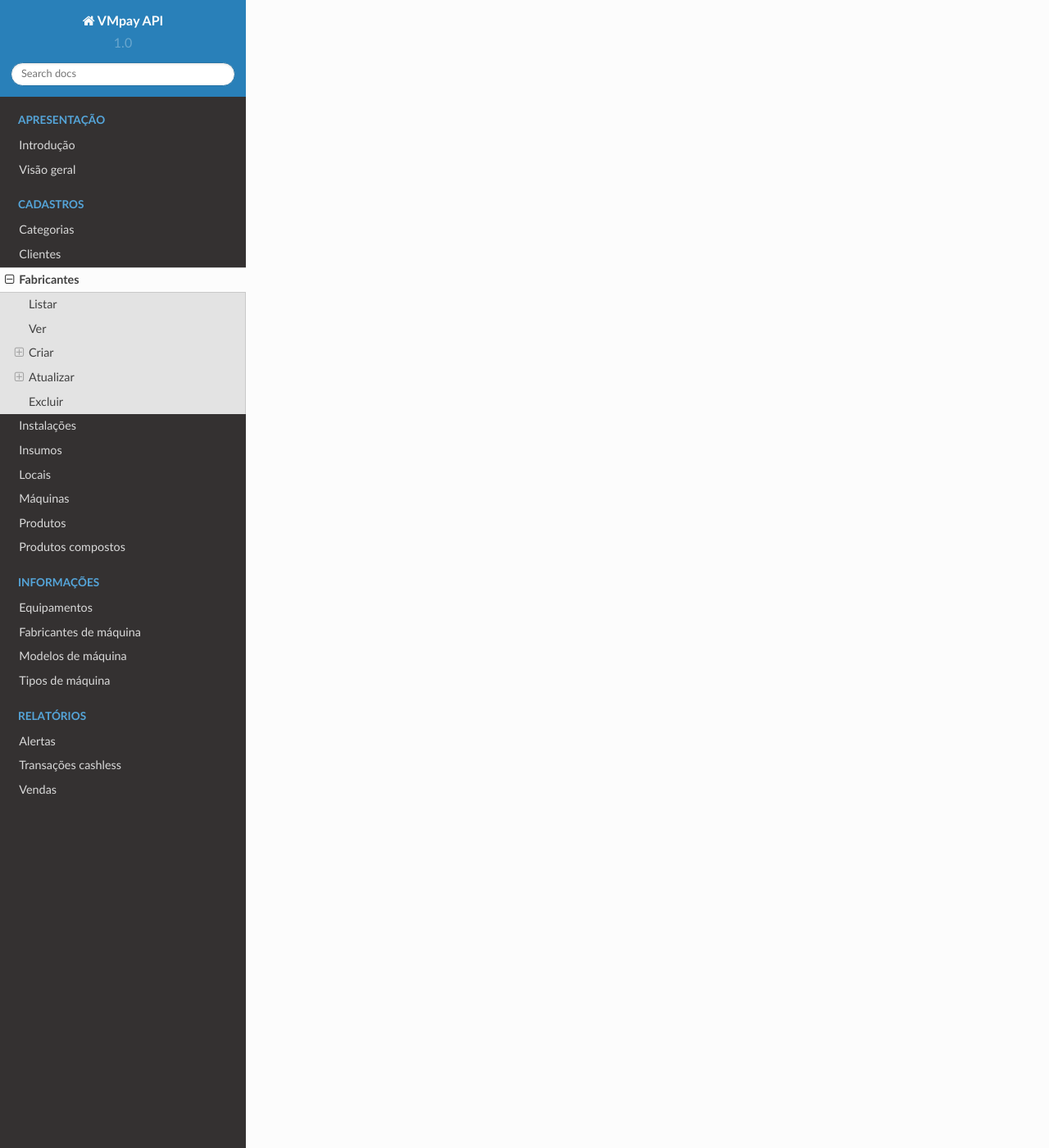
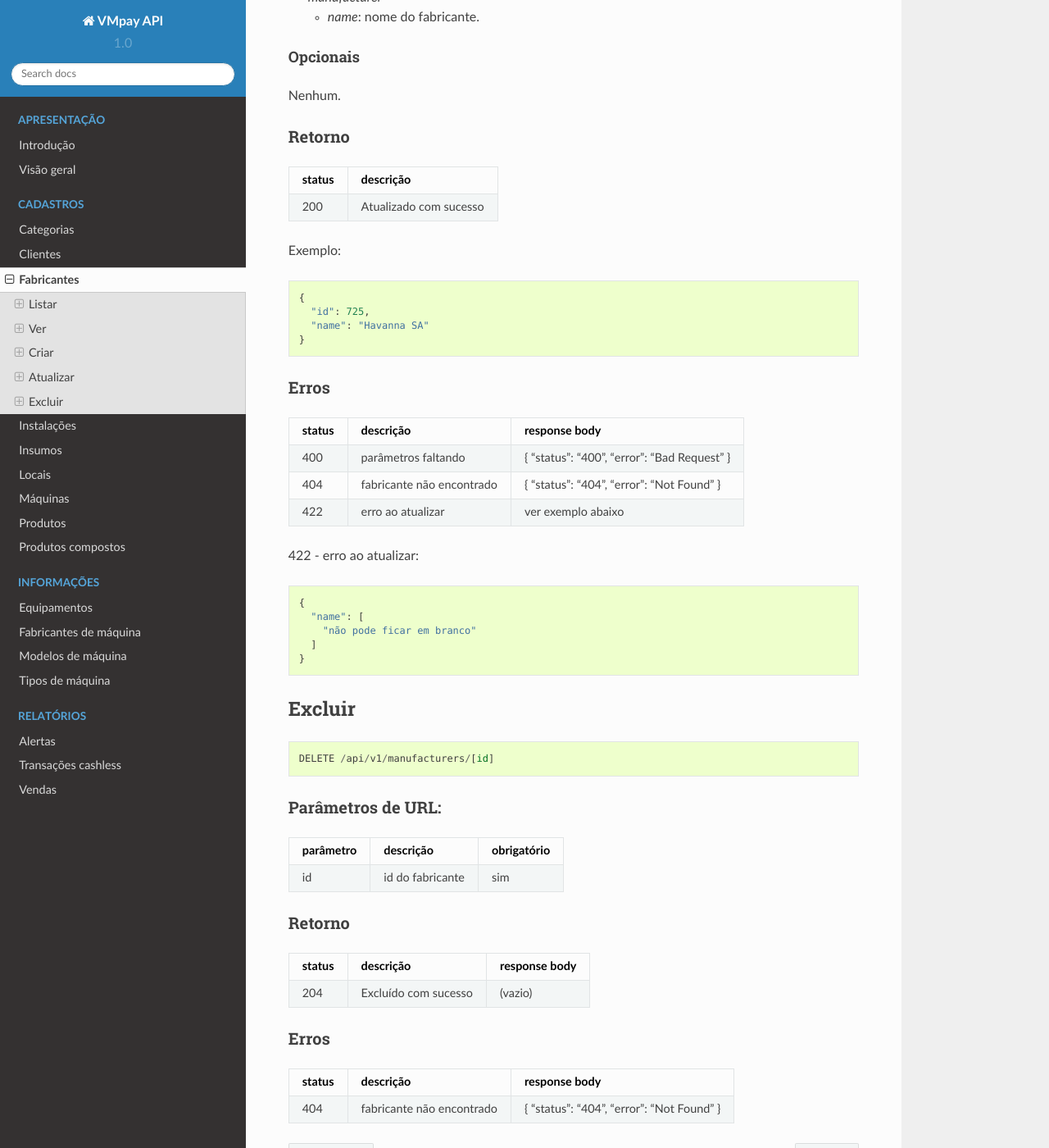
Before and after one commit to rfbezerra/vmpay_api_doc, a Sphinx documentation site: the page built from docs/source/registries/manufacturer.rst, in a window 1280 px wide and 1400 px high, scrolled down 3528 px. Shown: the whole window at 82% size. Built offline with Sphinx 7.4.7 and the Read the Docs theme 2.0.0, drawn with Linux system fonts in a browser that asks for light colours; some of the changed text lies outside the part shown.

Commit message:
Adiciona exemplos à fabricantes

```diff
--- a/docs/source/registries/category.rst
+++ b/docs/source/registries/category.rst
@@ -165,7 +165,7 @@
 
   {
     "id": 387,
-    "name": "oasis"
+    "name": "Refrigerantes"
   }
 
 Erros
--- a/docs/source/registries/manufacturer.rst
+++ b/docs/source/registries/manufacturer.rst
@@ -9,12 +9,93 @@
 
     GET /api/v1/manufacturers
 
+Retorno
+-------
+
+======  =========
+status  descrição
+======  =========
+200     OK
+======  =========
+
+Exemplo:
+
+::
+
+  [
+    {
+      "id": 56,
+      "name": "Pepsico"
+    },
+    {
+      "id": 57,
+      "name": "Jasmine"
+    },
+    {
+      "id": 59,
+      "name": "Lacta"
+    },
+    {
+      "id": 60,
+      "name": "Nutrimental"
+    },
+    {
+      "id": 61,
+      "name": "Kraft Foods"
+    },
+    {
+      "id": 62,
+      "name": "Mars"
+    },
+    {
+      "id": 726,
+      "name": "ACME"
+    }
+  ]
+
+
 Ver
 ===
 
 ::
 
     GET /api/v1/manufacturers/[id]
+
+Parâmetros de URL:
+------------------
+
+=========  ================  ===========
+parâmetro  descrição         obrigatório
+=========  ================  ===========
+id         id do fabricante  sim
+=========  ================  ===========
+
+Retorno
+-------
+
+======  =========
+status  descrição
+======  =========
+200     OK
+======  =========
+
+Exemplo:
+
+::
+
+  {
+    "id": 56,
+    "name": "Pepsico"
+  }
+
+Erros
+-----
+
+==========  =========================  =========================================
+status      descrição                  response body
+==========  =========================  =========================================
+404         fabricante não encontrado  { "status": "404", "error": "Not Found" }
+==========  =========================  =========================================
 
 Criar
 =====
@@ -23,11 +104,92 @@
 
     POST /api/v1/manufacturers
 
+Request
+
+::
+
+  {
+    "manufacturer": {
+      "name": "Havanna"
+    }
+  }
+
+Campos
+------
+
+Obrigatórios
+^^^^^^^^^^^^
+
+* *manufacturer*
+
+  * *name*: nome do fabricante.
+
+Opcionais
+^^^^^^^^^
+
+Nenhum.
+
+Retorno
+-------
+
+======  ==================
+status  descrição
+======  ==================
+201     Criado com sucesso
+======  ==================
+
+Exemplo:
+
+::
+
+  {
+    "id": 727,
+    "name": "Havanna"
+  }
+
+Erros
+-----
+
+==========  ====================================  ====================================================
+status      descrição                             response body
+==========  ====================================  ====================================================
+400         parâmetros faltando                   { "status": "400", "error": "Bad Request" }
+422         erro ao criar                         ver exemplo abaixo
+==========  ====================================  ====================================================
+
+422 - erro ao criar
+
+::
+
+  {
+    "name": [
+      "não pode ficar em branco"
+    ]
+  }
+
+
+
+Atualizar
+=========
+
+::
+
+    PATCH /api/v1/manufacturers/[id]
+
+Parâmetros de URL:
+------------------
+
+=========  ================  ===========
+parâmetro  descrição         obrigatório
+=========  ================  ===========
+id         id do fabricante  sim
+=========  ================  ===========
+
 Request::
 
     {
       "manufacturer": {
-        "name": "TAURUS"
+        "name": "Havanna SA"
       }
     }
 
@@ -46,39 +208,75 @@
 
 Nenhum.
 
-Atualizar
-=========
+Retorno
+-------
+
+======  ======================
+status  descrição
+======  ======================
+200     Atualizado com sucesso
+======  ======================
+
+Exemplo:
 
 ::
 
-    PATCH /api/v1/manufacturers/[id]
+  {
+    "id": 725,
+    "name": "Havanna SA"
+  }
 
-Request::
+Erros
+-----
 
-    {
-      "manufacturer": {
-        "name": "ACME"
-      }
-    }
+==========  ====================================  ====================================================
+status      descrição                             response body
+==========  ====================================  ====================================================
+400         parâmetros faltando                   { "status": "400", "error": "Bad Request" }
+404         fabricante não encontrado             { "status": "404", "error": "Not Found" }
+422         erro ao atualizar                     ver exemplo abaixo
+==========  ====================================  ====================================================
 
-Campos
-------
+422 - erro ao atualizar:
 
-Obrigatórios
-^^^^^^^^^^^^
+::
 
-* *manufacturer*
-
-  * *name*: nome do fabricante.
-
-Opcionais
-^^^^^^^^^
-
-Nenhum.
+  {
+    "name": [
+      "não pode ficar em branco"
+    ]
+  }
 
 Excluir
 =======
 
 ::
 
-    DELETE /api/v1/manufacturers/[id]
+  DELETE /api/v1/manufacturers/[id]
+
+Parâmetros de URL:
+------------------
+
+=========  ================  ===========
+parâmetro  descrição         obrigatório
+=========  ================  ===========
+id         id do fabricante  sim
+=========  ================  ===========
+
+Retorno
+-------
+
+======  ====================  =============
+status  descrição             response body
+======  ====================  =============
+204     Excluído com sucesso  (vazio)
+======  ====================  =============
+
+Erros
+-----
+
+==========  ====================================  ====================================================
+status      descrição                             response body
+==========  ====================================  ====================================================
+404         fabricante não encontrado              { "status": "404", "error": "Not Found" }
+==========  ====================================  ====================================================
```
